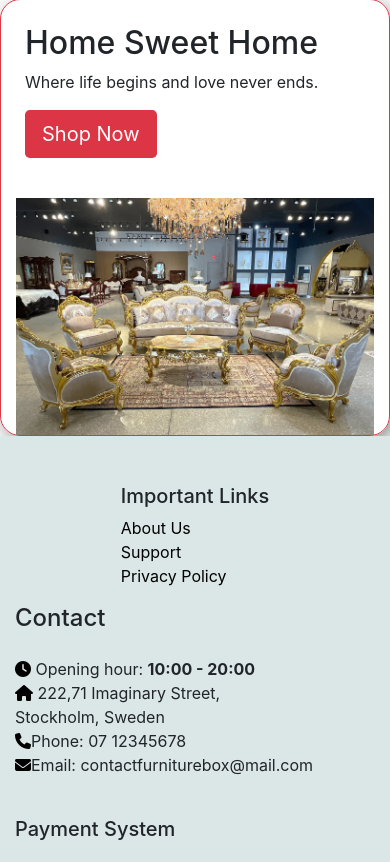
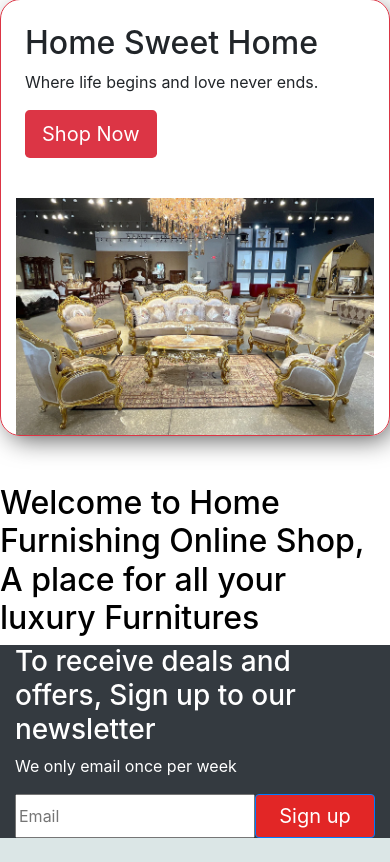
Before and after one commit to Ngozi89/home_furnishing, a Django app: page / in a window 390 px wide. Shown: the part 143-1005 px from the top of the page. Run offline with Django 3.2, Linux system fonts and the light colour scheme; parts of the project's set-up code (start-up, migrations or seed data) failed here and were passed over; some libraries are stand-ins or nearby versions.

Commit message:
Added news letter to home template

```diff
--- a/home/templates/home/index.html
+++ b/home/templates/home/index.html
@@ -6,4 +6,47 @@ Home
 
 {% block content %}
 {% include 'main/hero.html' %}
+<br>
+<br>
+<h2 class="text-black hero-message">Welcome to Home Furnishing Online Shop, A place for all your luxury Furnitures</h2>
+{% if not on_checkout_page %}
+{% comment %} Newsletter section {% endcomment %}
+<section class="position-relative newsletter-section overflow-hidden mt-auto">
+  <div class="sky"></div>
+  <div class="bg-dark text-white w-100 h-100 newsletter__text-container">
+    <div class="h-100 d-flex flex-column align-items-start justify-content-center newsletter__text">
+      <div class="container newsletter_content">
+        <h3 class="h3">To receive deals and offers, Sign up to our newsletter</h3>
+        <p>We only email once per week</p>
+        <div class="form-container">
+          <form
+            action="https://herokuapp.us22.list-manage.com/subscribe/post?u=5a6bfff012a1e25e252598c31&amp;id=31e6c2cf6a&amp;f_id=0080c2e1f0"
+            method="post" id="mc-embedded-subscribe-form" name="mc-embedded-subscribe-form"
+            class="validate w-100 input-container" target="_self">
+            <div class="d-flex justify-content-start">
+              <div class="col-8 col-md-9 px-0 mc-field-group" id="mc_embed_signup_scroll">
+                <input type="email" name="EMAIL" class="required email h-100 w-100" id="mce-EMAIL" required=""
+                  placeholder="Email">
+                <span id="mce-EMAIL-HELPERTEXT" class="helper_text"></span>
+              </div>
+              <div class="col-4 col-md-3 px-0">
+                <input type="submit" name="subscribe" id="mc-embedded-subscribe" class="btn btn-primary w-100"
+                  value="Sign up">
+              </div>
+            </div>
+            <div id="mce-responses" class="clear foot">
+              <div class="response bg-white text-error" id="mce-error-response" style="display: none;"></div>
+              <div class="response text-light mt-1" id="mce-success-response" style="display: none;"></div>
+            </div>
+            <div aria-hidden="true" style="position: absolute; left: -5000px;">
+              <input type="text" name="b_5a6bfff012a1e25e252598c31_31e6c2cf6a" tabindex="-1" value="">
+            </div>
+          </form>
+        </div>
+      </div>
+    </div>
+  </div>
+</section>
+<script src="//s3.amazonaws.com/downloads.mailchimp.com/js/mc-validate.js"></script>
+{% endif %}
 {% endblock %}
--- a/static/css/base.css
+++ b/static/css/base.css
@@ -28,6 +28,11 @@ body {
 .nav-link:hover{
     color: red;
 
+}
+
+.btn-primary {
+    background-color: rgb(226, 38, 38);
+    font-size: 20px;
 }
 
 #account {
@@ -311,8 +316,14 @@ input[name='q']::placeholder {
     margin-top: 80px;
 }
 
+
 @media (min-width: 1200px) {
     .stripe-img{
         margin-left: 180Px;
     }
+
+
+    .hero-message {
+       margin-left: 250px;
+   }
 }
```
